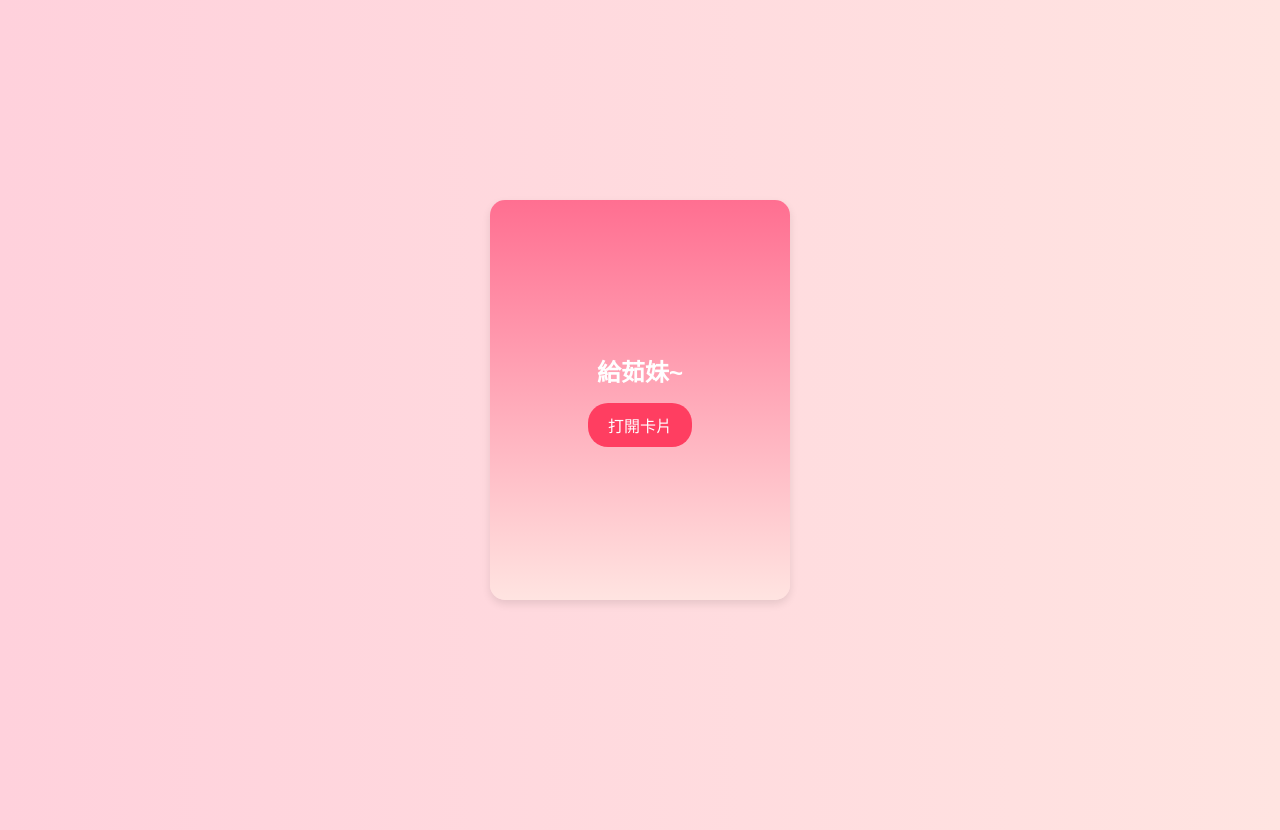
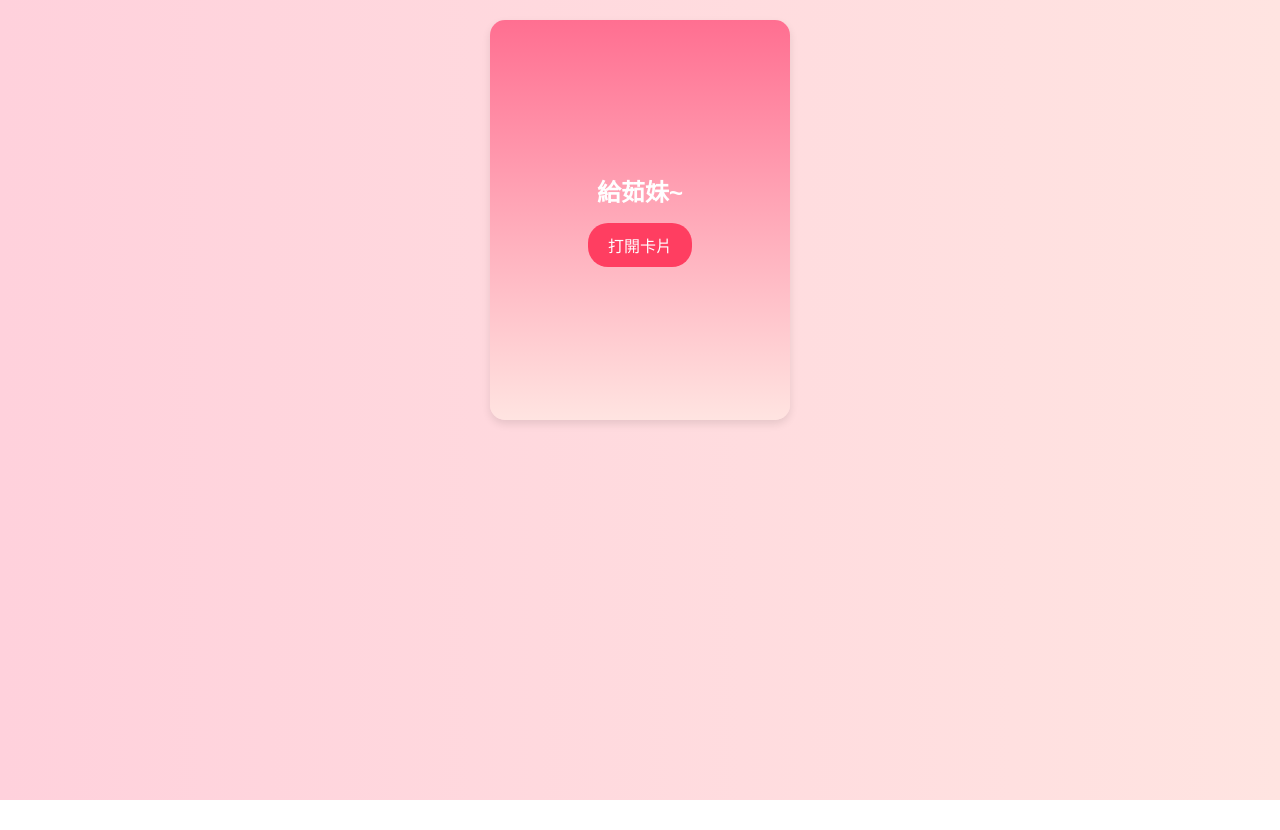
Before and after one commit to LeoXiao509/nw, a plain HTML site: page hello.html in a window 1280 px wide. After the commit the page ends 800 px from the top, so only its background shows below. Drawn offline with Linux system fonts and the light colour scheme.

Commit message:
Update hello.html

```diff
--- a/hello.html
+++ b/hello.html
@@ -8,17 +8,16 @@
         body {
             font-family: 'Arial', sans-serif;
             margin: 0;
-            padding: 0;
+            padding: 20px; /* 增加內邊距，避免貼邊 */
             background: linear-gradient(to right, #ffd1dc, #ffe4e1);
-            display: flex;
-            justify-content: center;
-            align-items: center;
-            height: 100vh;
-            overflow: hidden;
         }
 
         .card-container {
             perspective: 1000px;
+            display: flex;
+            justify-content: center;
+            align-items: center;
+            margin-bottom: 40px; /* 增加卡片之間的間距 */
         }
 
         .card {
```
